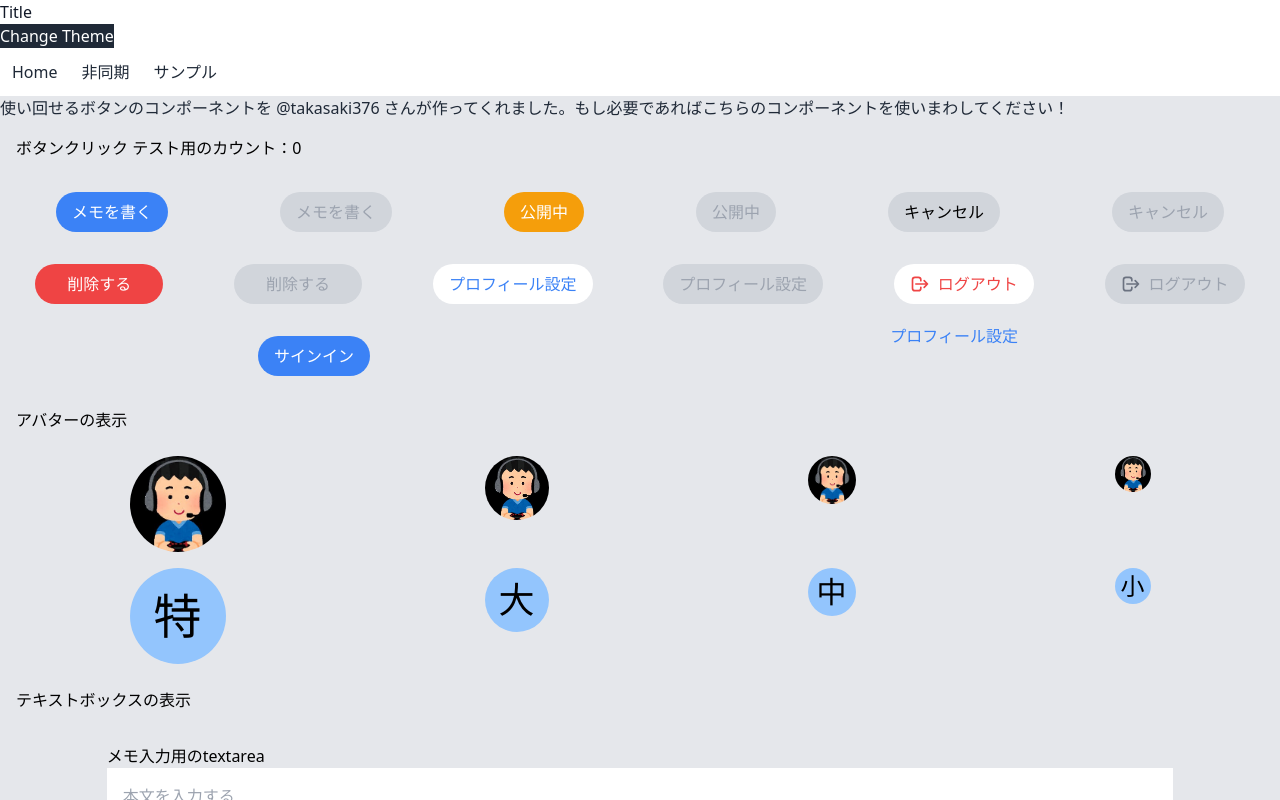
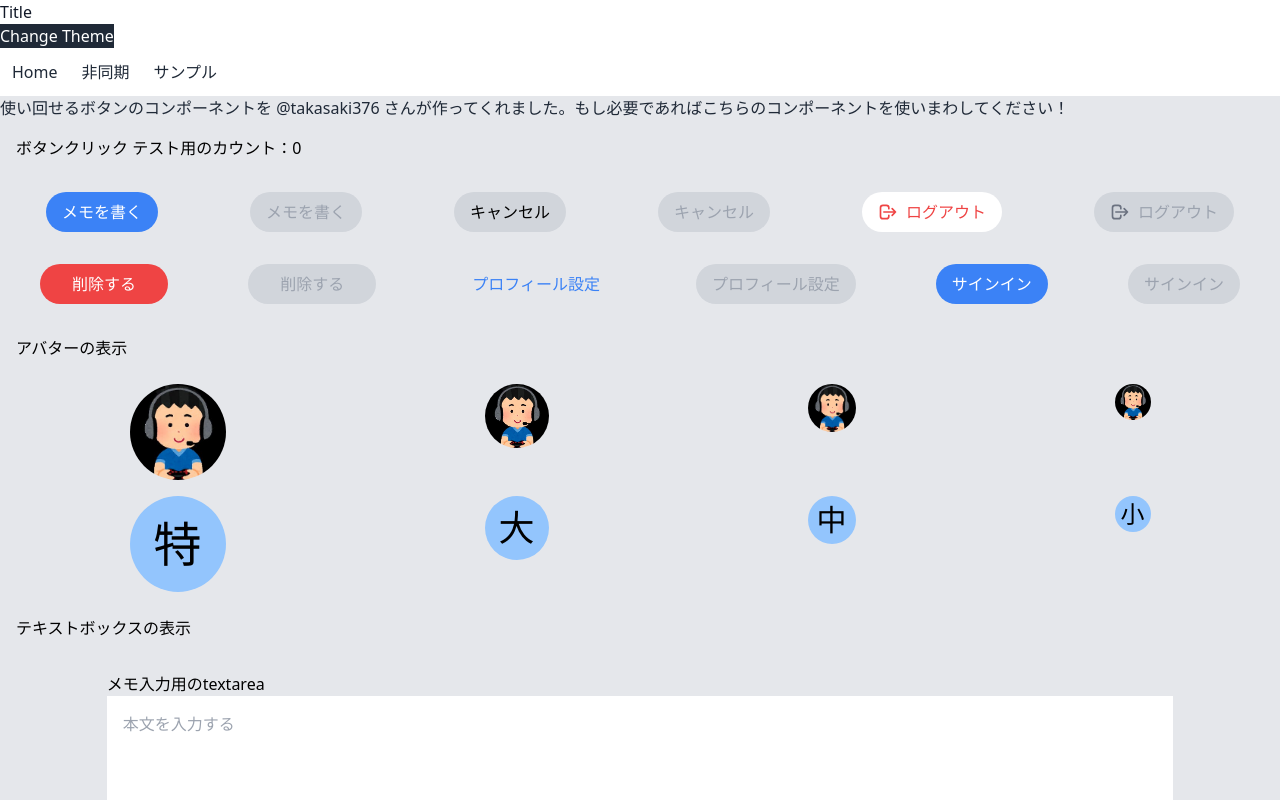
Before and after one commit to qin-salon/qin-memo, a Next.js app: page /sample in a window 1280 px wide. Shown: the top 800 px of the page. Built offline with nearby package versions, Linux system fonts and the light colour scheme.

Commit message:
🔥 ButtonコンポーネントのbgColorからorange削除

```diff
--- a/src/components/shared/Button.tsx
+++ b/src/components/shared/Button.tsx
@@ -4,7 +4,7 @@ import Link from "next/link";
 import type { DOMAttributes, ReactNode, VFC } from "react";
 
 type CommonType = {
-  bgColor?: "blue" | "red" | "black" | "white" | "gray" | "orange" | "transparent";
+  bgColor?: "blue" | "red" | "black" | "white" | "gray" | "transparent";
   textColor?: "black" | "red" | "blue";
   disabled?: boolean;
   children?: ReactNode;
@@ -39,7 +39,6 @@ export const Button: VFC<ButtonType | LinkType> = (props) => {
   const colorClasses = clsx({
     "text-white bg-blue-500 hover:bg-blue-600": props.bgColor === "blue",
     "text-white bg-red-500 hover:bg-red-600": props.bgColor === "red",
-    "text-white bg-yellow-500 hover:bg-yellow-600": props.bgColor === "orange",
     "text-black bg-gray-300 hover:bg-gray-400": props.bgColor === "gray",
     "text-white bg-black hover:bg-gray-500": props.bgColor === "black",
     "bg-white hover:bg-gray-300": props.bgColor === "white",
--- a/src/pages/sample.tsx
+++ b/src/pages/sample.tsx
@@ -37,16 +37,7 @@ const ButtonPage: NextPage = () => {
               メモを書く
             </Button>
           </div>
-          <div className="mx-auto">
-            <Button button bgColor="orange" className="w-auto" onClick={handleAddCount}>
-              公開中
-            </Button>
-          </div>
-          <div className="mx-auto">
-            <Button button bgColor="orange" className="w-auto" onClick={handleAddCount} disabled>
-              公開中
-            </Button>
-          </div>
+
           <div className="mx-auto">
             <Button button bgColor="gray" onClick={handleAddCount}>
               キャンセル
@@ -55,28 +46,6 @@ const ButtonPage: NextPage = () => {
           <div className="mx-auto">
             <Button button bgColor="blue" onClick={handleAddCount} disabled>
               キャンセル
-            </Button>
-          </div>
-        </div>
-        <div className="flex flex-row justify-start">
-          <div className="mx-auto">
-            <Button button bgColor="red" className="w-32" onClick={handleAddCount}>
-              削除する
-            </Button>
-          </div>
-          <div className="mx-auto">
-            <Button button bgColor="red" className="w-32" onClick={handleAddCount} disabled>
-              削除する
-            </Button>
-          </div>
-          <div className="mx-auto">
-            <Button button bgColor="white" textColor="blue" onClick={handleAddCount}>
-              プロフィール設定
-            </Button>
-          </div>
-          <div className="mx-auto">
-            <Button button bgColor="white" textColor="blue" onClick={handleAddCount} disabled>
-              プロフィール設定
             </Button>
           </div>
           <div className="mx-auto">
@@ -99,14 +68,35 @@ const ButtonPage: NextPage = () => {
         </div>
         <div className="flex flex-row justify-start">
           <div className="mx-auto">
+            <Button button bgColor="red" className="w-32" onClick={handleAddCount}>
+              削除する
+            </Button>
+          </div>
+          <div className="mx-auto">
+            <Button button bgColor="red" className="w-32" onClick={handleAddCount} disabled>
+              削除する
+            </Button>
+          </div>
+          <div className="mx-auto">
+            <Button button bgColor="transparent" textColor="blue" onClick={handleAddCount}>
+              プロフィール設定
+            </Button>
+          </div>
+          <div className="mx-auto">
+            <Button button bgColor="transparent" textColor="blue" onClick={handleAddCount} disabled>
+              プロフィール設定
+            </Button>
+          </div>
+          <div className="mx-auto">
             <Button linkProps={{ href: "/signin" }}>サインイン</Button>
           </div>
           <div className="mx-auto">
-            <Button linkProps={{ href: "/settings/profile" }} size="extrasmall" bgColor="transparent">
-              プロフィール設定
+            <Button linkProps={{ href: "/signin" }} disabled>
+              サインイン
             </Button>
           </div>
         </div>
+
         <div className="my-4 ml-4">
           <span className="m-auto">アバターの表示</span>
         </div>
```
